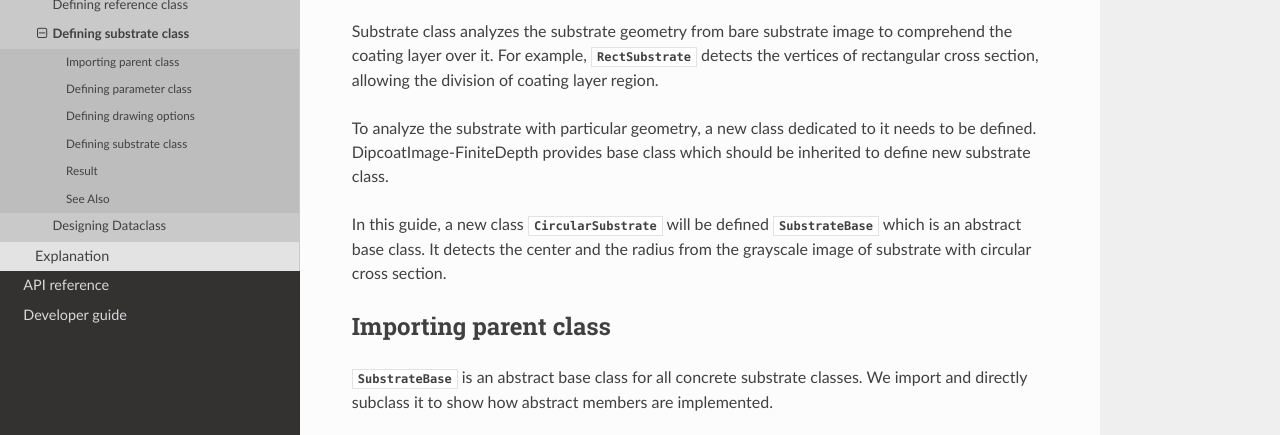
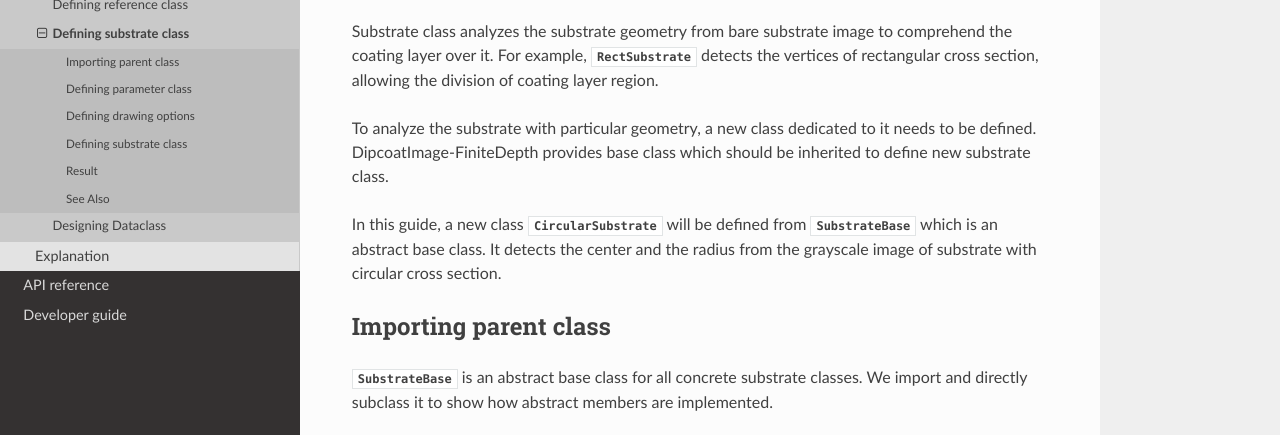
Before and after one commit to dipcoat-image/finitedepth, a Sphinx documentation site: the page built from doc/source/user-guide/how-to/defining-substrate.rst, in a window 1280 px wide and 900 px high, cut to the strip 264-699 px from the top of the window. Built offline with Sphinx 7.4.7 and the Read the Docs theme 2.0.0, drawn with Linux system fonts in a browser that asks for light colours.

```diff
--- a/doc/source/user-guide/explanation/generic-typing.rst
+++ b/doc/source/user-guide/explanation/generic-typing.rst
@@ -61,5 +61,5 @@ To know how to define new abstract class, :class:`.RectLayerArea` can serve as a
 
 .. note::
 
-   Do not use :obj:`typing.TypeAlias` for type variable values in class attribute definition, e.g. ``Paarameters``.
+   Do not use :obj:`typing.TypeAlias` for type variable values in class attribute definition, e.g. ``Parameters``.
    It breaks type inference.
--- a/doc/source/user-guide/how-to/defining-substrate.rst
+++ b/doc/source/user-guide/how-to/defining-substrate.rst
@@ -9,26 +9,26 @@ Defining substrate class
    :align: center
    :caption: Substrate with circular cross section.
 
-   >>> import cv2
-   >>> import matplotlib.pyplot as plt #doctest: +SKIP
-   >>> from dipcoatimage.finitedepth import get_samples_path
-   >>> path = get_samples_path("ref2.png")
-   >>> img = cv2.imread(path)
-   >>> plt.imshow(img) #doctest: +SKIP
+   import cv2
+   import matplotlib.pyplot as plt #doctest: +SKIP
+   from dipcoatimage.finitedepth import get_samples_path
+   path = get_samples_path("ref2.png")
+   img = cv2.imread(path)
+   plt.imshow(img) #doctest: +SKIP
 
 Substrate class analyzes the substrate geometry from bare substrate image to comprehend the coating layer over it.
-For example, :class:`RectSubstrate` detects the vertices of rectangular cross section, allowing the division of coating layer region.
+For example, :class:`.RectSubstrate` detects the vertices of rectangular cross section, allowing the division of coating layer region.
 
 To analyze the substrate with particular geometry, a new class dedicated to it needs to be defined.
 DipcoatImage-FiniteDepth provides base class which should be inherited to define new substrate class.
 
-In this guide, a new class :class:`CircularSubstrate` will be defined :class:`SubstrateBase` which is an abstract base class.
+In this guide, a new class :class:`CircularSubstrate` will be defined from :class:`.SubstrateBase` which is an abstract base class.
 It detects the center and the radius from the grayscale image of substrate with circular cross section.
 
 Importing parent class
 ======================
 
-:class:`SubstrateBase` is an abstract base class for all concrete substrate classes.
+:class:`.SubstrateBase` is an abstract base class for all concrete substrate classes.
 We import and directly subclass it to show how abstract members are implemented.
 
 .. plot::
```
Also changed, not shown: doc/source/user-guide/how-to/defining-reference.rst (+4 -4 lines), 1 other file.
